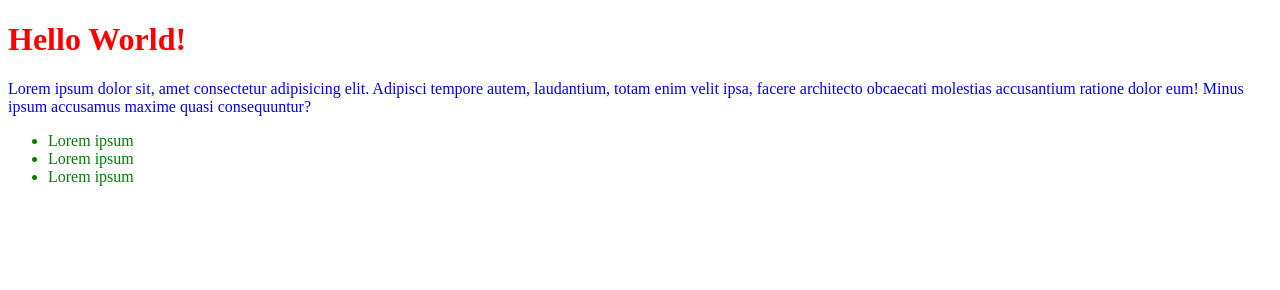
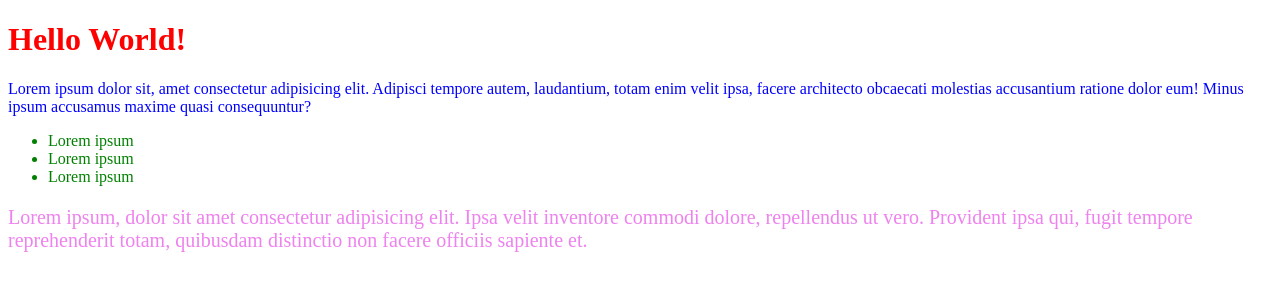
Before and after one commit to Tetka95/algebra_css1, a plain HTML site: page index.html in a window 1280 px wide. Drawn offline with Linux system fonts and the light colour scheme.

Commit message:
dodan paragraf s linijskim css-om

```diff
--- a/index.html
+++ b/index.html
@@ -28,5 +28,8 @@
         <li>Lorem ipsum</li>
         <li>Lorem ipsum</li>
     </ul>
+    <p style="color: violet; font-size: 20px;">
+        Lorem ipsum, dolor sit amet consectetur adipisicing elit. Ipsa velit inventore commodi dolore, repellendus ut vero. Provident ipsa qui, fugit tempore reprehenderit totam, quibusdam distinctio non facere officiis sapiente et.
+    </p>
   </body>
 </html>
```
